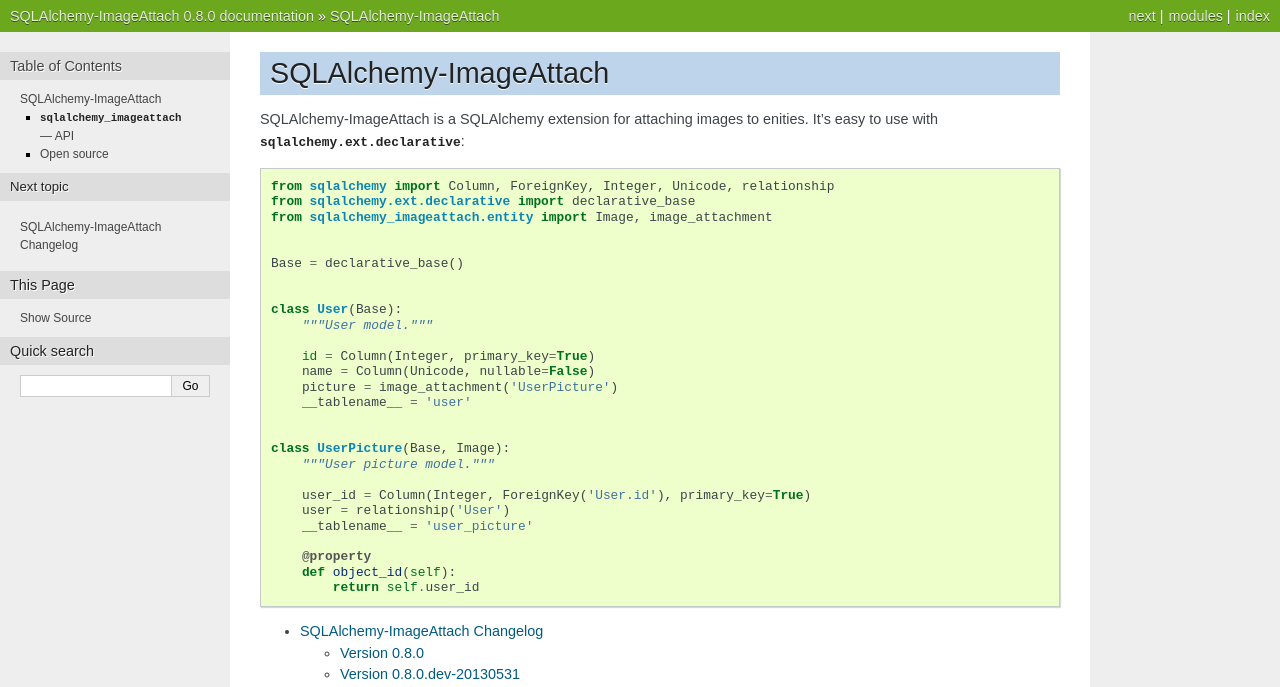
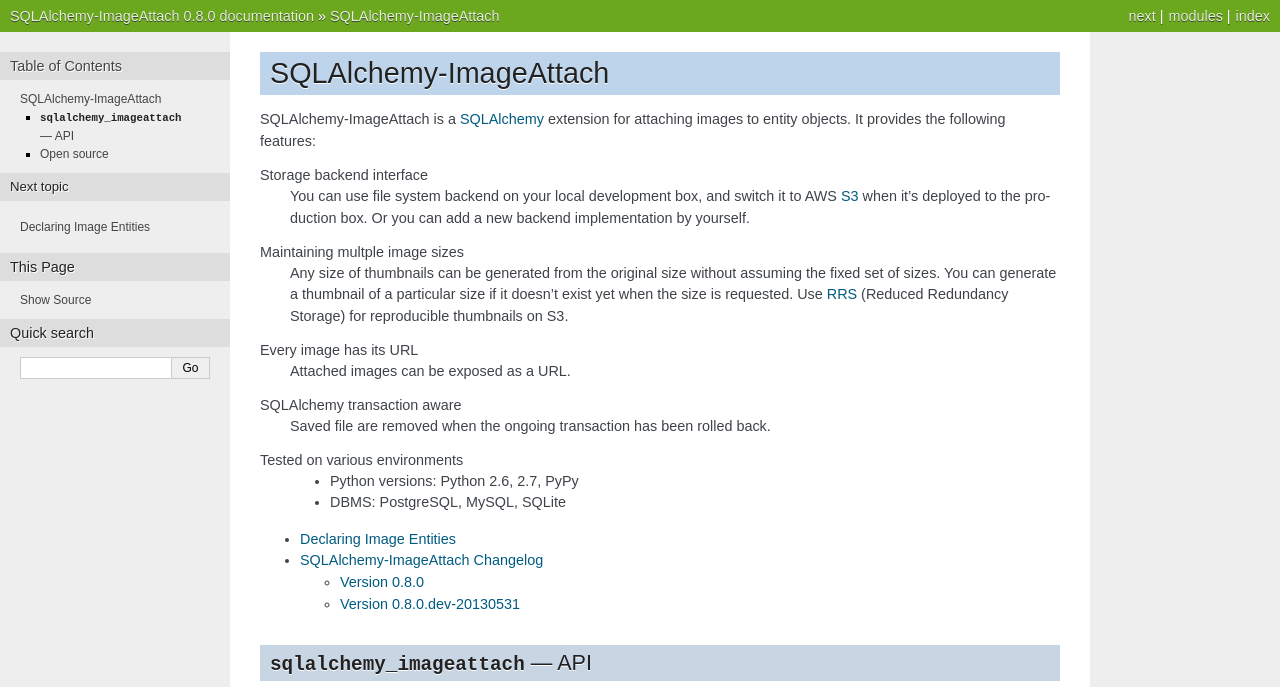
Before and after one commit to dahlia/sqlalchemy-imageattach, a Sphinx documentation site: the page built from docs/index.rst, in a window 1280 px wide, cut to the strip 0-687 px from the top of the page. Built offline with Sphinx 7.4.7, drawn with Linux system fonts in a browser that asks for light colours.

Commit message:
Add intro to the docs, and move example to guide

```diff
--- a/README.rst
+++ b/README.rst
@@ -22,7 +22,7 @@
    Saved file are removed when the ongoing transaction has been rolled back.
 
 Tested on various environments
-   - Python versions: Python 2.6, 2.7, PyPy.
+   - Python versions: Python 2.6, 2.7, PyPy
    - DBMS: PostgreSQL, MySQL, SQLite
 
 .. _SQLAlchemy: http://www.sqlalchemy.org/
--- a/docs/index.rst
+++ b/docs/index.rst
@@ -1,39 +1,37 @@
 SQLAlchemy-ImageAttach
 ======================
 
-SQLAlchemy-ImageAttach is a SQLAlchemy extension for attaching images to
-enities.  It's easy to use with :mod:`sqlalchemy.ext.declarative`::
+SQLAlchemy-ImageAttach is a SQLAlchemy_ extension for attaching images to
+entity objects.  It provides the following features:
 
-    from sqlalchemy import Column, ForeignKey, Integer, Unicode, relationship
-    from sqlalchemy.ext.declarative import declarative_base
-    from sqlalchemy_imageattach.entity import Image, image_attachment
+Storage backend interface
+   You can use file system backend on your local development box,
+   and switch it to AWS S3_ when it's deployed to the production box.
+   Or you can add a new backend implementation by yourself.
 
+Maintaining multple image sizes
+   Any size of thumbnails can be generated from the original size
+   without assuming the fixed set of sizes.  You can generate a thumbnail
+   of a particular size if it doesn't exist yet when the size is requested.
+   Use RRS_ (Reduced Redundancy Storage) for reproducible thumbnails on S3.
 
-    Base = declarative_base()
+Every image has its URL
+   Attached images can be exposed as a URL.
 
+SQLAlchemy transaction aware
+   Saved file are removed when the ongoing transaction has been rolled back.
 
-    class User(Base):
-        """User model."""
+Tested on various environments
+   - Python versions: Python 2.6, 2.7, PyPy
+   - DBMS: PostgreSQL, MySQL, SQLite
 
-        id = Column(Integer, primary_key=True)
-        name = Column(Unicode, nullable=False)
-        picture = image_attachment('UserPicture')
-        __tablename__ = 'user'
-
-
-    class UserPicture(Base, Image):
-        """User picture model."""
-
-        user_id = Column(Integer, ForeignKey('User.id'), primary_key=True)
-        user = relationship('User')
-        __tablename__ = 'user_picture'
-
-        @property
-        def object_id(self):
-            return self.user_id
+.. _SQLAlchemy: http://www.sqlalchemy.org/
+.. _S3: http://aws.amazon.com/s3/
+.. _RRS: http://aws.amazon.com/s3/#rss
 
 .. toctree::
 
+   guide/declare
    changes
 
 
```
Also changed, not shown: docs/guide/declare.rst (added, +32 -0 lines).
